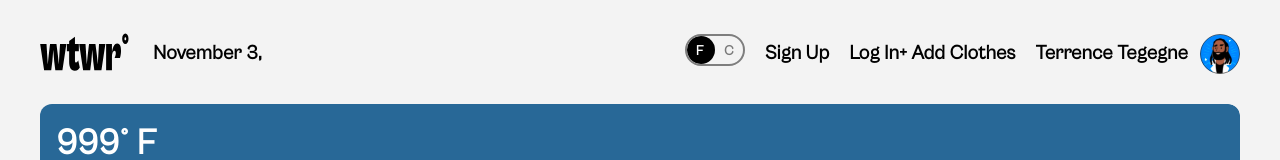
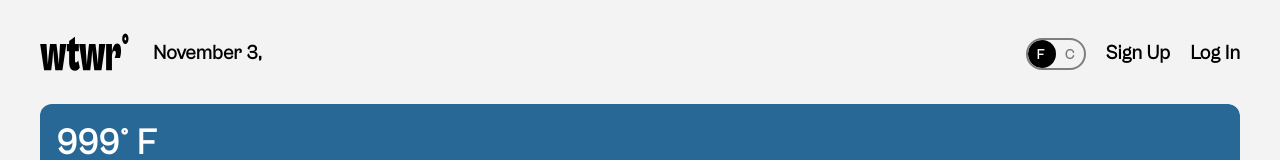
Before and after one commit to Joyce1312/se_project_react, a React (Vite) app: page / in a window 1280 px wide. Shown: the top 160 px of the page. Built offline with nearby package versions, Linux system fonts and the light colour scheme; no server answers; data requests are answered from the project's data file.

Commit message:
feat: login flow and authorization UI changes

```diff
--- a/src/components/App/App.jsx
+++ b/src/components/App/App.jsx
@@ -15,7 +15,7 @@ import { getWeather, filterWeatherData } from "../../utils/weatherApi.js";
 import { addItem, getItems, removeItem } from "../../utils/api.js";
 import { signUp, signIn, authorize } from "../../utils/auth.js";
 import { CurrentTemperatureUnitContext } from "../../contexts/CurrentTemperatureUnitContext.js";
-// import { CurrentUserContext } from "../../contexts/CurrentUserContext.js";
+import { CurrentUserContext } from "../../contexts/CurrentUserContext.js";
 
 function App() {
   const [weatherData, setWeatherData] = useState({
@@ -156,18 +156,14 @@ function App() {
 
   const handleRegistration = ({ email, password, name, avatar }) => {
     // avatar link: https://images.unsplash.com/photo-1556079337-a837a2d11f04?w=1600&auto=format&fit=crop&q=60&ixlib=rb-4.1.0&ixid=M3wxMjA3fDB8MHxzZWFyY2h8M3x8Ym9zdG9ufGVufDB8fDB8fHww
-    //console.log("handleRegi", email);
     signUp({ email, password, name, avatar })
-      .then((data) => {
+      .then(() => {
         closeActiveModal();
-        //console.log(data);
         return signIn({ email, password });
       })
       .then((res) => {
         localStorage.setItem("jwt", res.token);
         getUserData(res.token);
-        // setIsLoggedIn(true);
-        // setCurrentUser({ email, name, avatar });
       })
       .catch(console.error);
   };
@@ -180,19 +176,13 @@ function App() {
         getUserData(res.token);
         closeActiveModal();
       })
-      // .then((user) => {
-      //   console.log("user:", user);
-      //   setIsLoggedIn(true);
-      //   setCurrentUser(user);
-      //   closeActiveModal();
-      // })
       .catch(console.error);
   };
 
   return (
     <div className="page">
       <div className="page__content">
-        {/* <CurrentUserContext.Provider value={currentUser}> */}
+        <CurrentUserContext.Provider value={{ currentUser, isLoggedIn }}>
           <CurrentTemperatureUnitContext.Provider
             value={{ currentTemperatureUnit, handleToggleSwitchChange }}
           >
@@ -225,7 +215,7 @@ function App() {
               />
             </Routes>
           </CurrentTemperatureUnitContext.Provider>
-        {/* </CurrentUserContext.Provider> */}
+        </CurrentUserContext.Provider>
         <Footer />
       </div>
       <AddItemModal
--- a/src/components/Header/Header.jsx
+++ b/src/components/Header/Header.jsx
@@ -1,9 +1,10 @@
-import { useState } from "react";
+import { useContext, useState } from "react";
 import { NavLink } from "react-router-dom";
 import "./Header.css";
 import ToggleSwitch from "../ToggleSwitch/ToggleSwitch";
 import logo from "../../assets/logo.svg";
 import avatar from "../../assets/avatar.svg";
+import { CurrentUserContext } from "../../contexts/CurrentUserContext";
 
 function Header({
   handleAddClick,
@@ -12,6 +13,7 @@ function Header({
   weatherData,
 }) {
   const [isMobileMenuOpened, setIsMobileMenuOpened] = useState(false);
+  const { currentUser, isLoggedIn } = useContext(CurrentUserContext);
 
   const toggleMobileMenu = () => {
     setIsMobileMenuOpened((menuStatus) => {
@@ -62,6 +64,8 @@ function Header({
         >
           Log In
         </button>
+        {isLoggedIn == true && (
+          <>
             <button
               onClick={handleAddClick}
               type="button"
@@ -86,6 +90,8 @@ function Header({
                 />
               </div>
             </NavLink>
+          </>
+        )}
       </div>
       <button
         onClick={toggleMobileMenu}
--- a/src/components/LoginModal/LoginModal.jsx
+++ b/src/components/LoginModal/LoginModal.jsx
@@ -7,6 +7,7 @@ function LoginModal({ activeModal, handleCloseClick, handleLogin }) {
     password: "",
   };
   const { values, handleChange } = useForm(defaultValues);
+
   function handleSubmit(evt) {
     evt.preventDefault();
     handleLogin(values);
```
Lines whose indentation alone changed are shown as unchanged.
